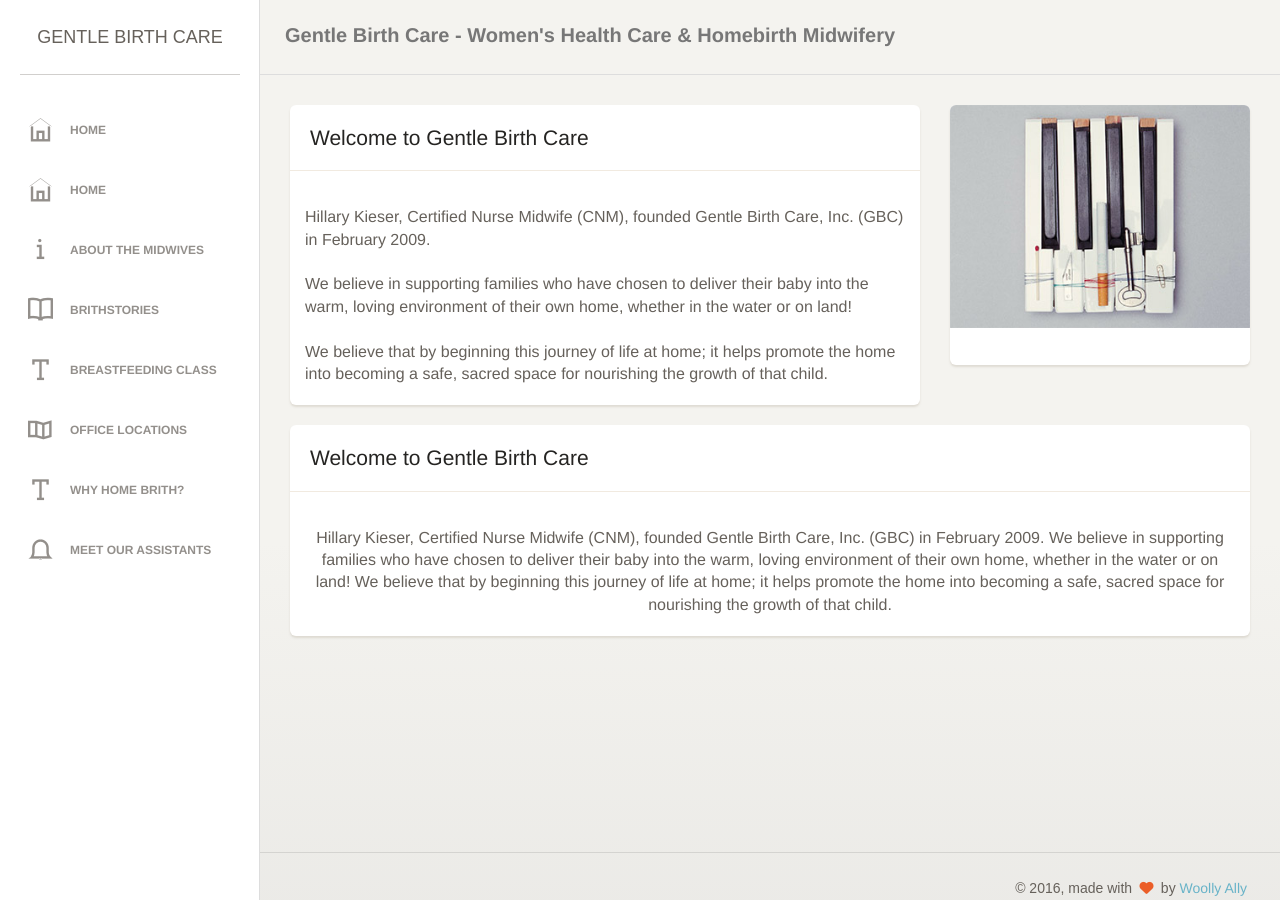
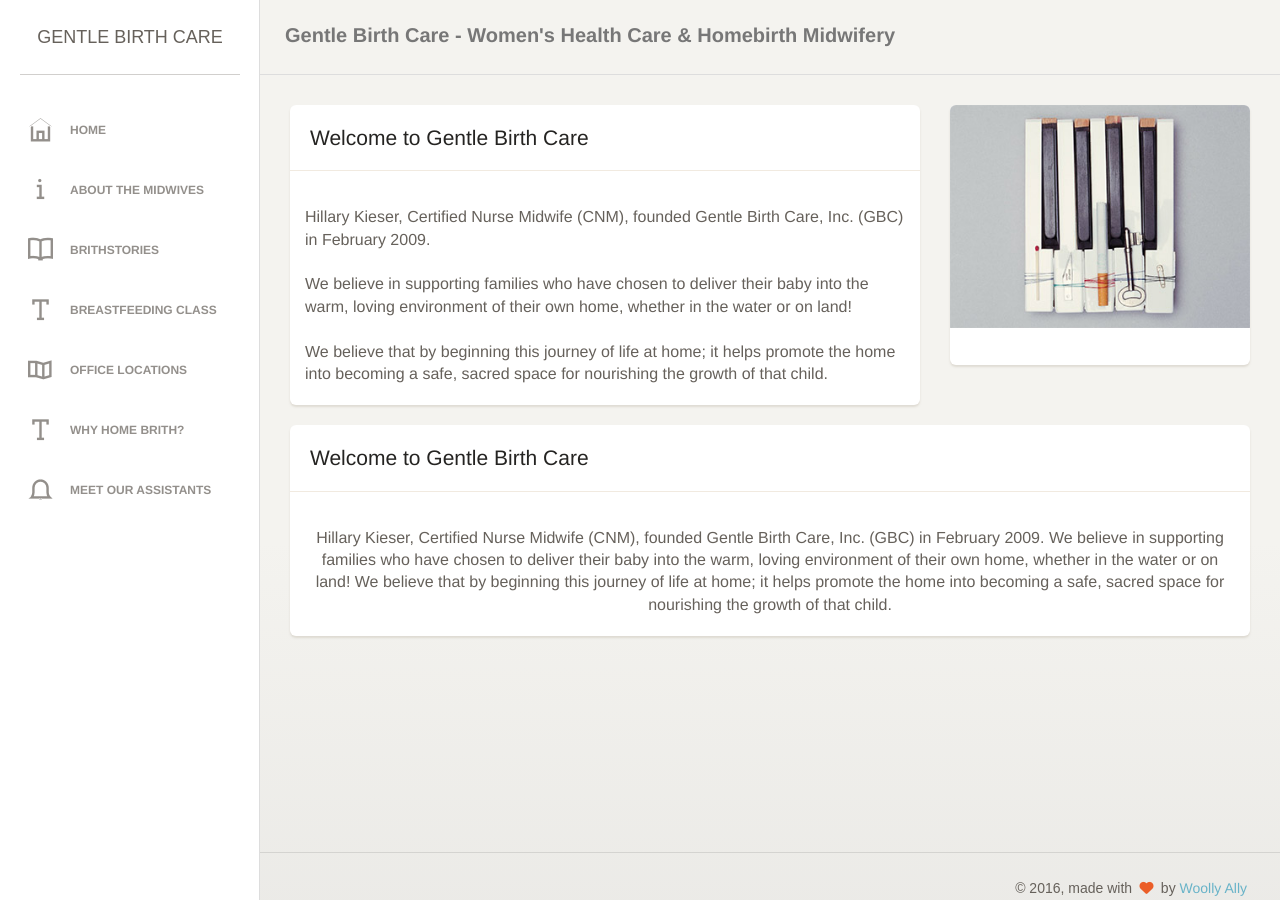
Before and after one commit to WoollyAlly/GentleBirthCare, a Jekyll site: the page built from index.html, in a window 1280 px wide. Built offline with Jekyll 4.4.1, drawn with Linux system fonts in a browser that asks for light colours; nearby versions of some CDN libraries; some web fonts are replaced.

Commit message:
Updated '/_layouts/default.html' via CloudCannon

```diff
--- a/_layouts/default.html
+++ b/_layouts/default.html
@@ -66,13 +66,6 @@
     </li>
 
   {% endfor %}
-
-                <li>
-                    <a href="/">
-                        <i class="ti-home"></i>
-                        <p>Home</p>
-                    </a>
-                </li>
                 <li>
                     <a href="about.html">
                         <i class="ti-info"></i>
```
